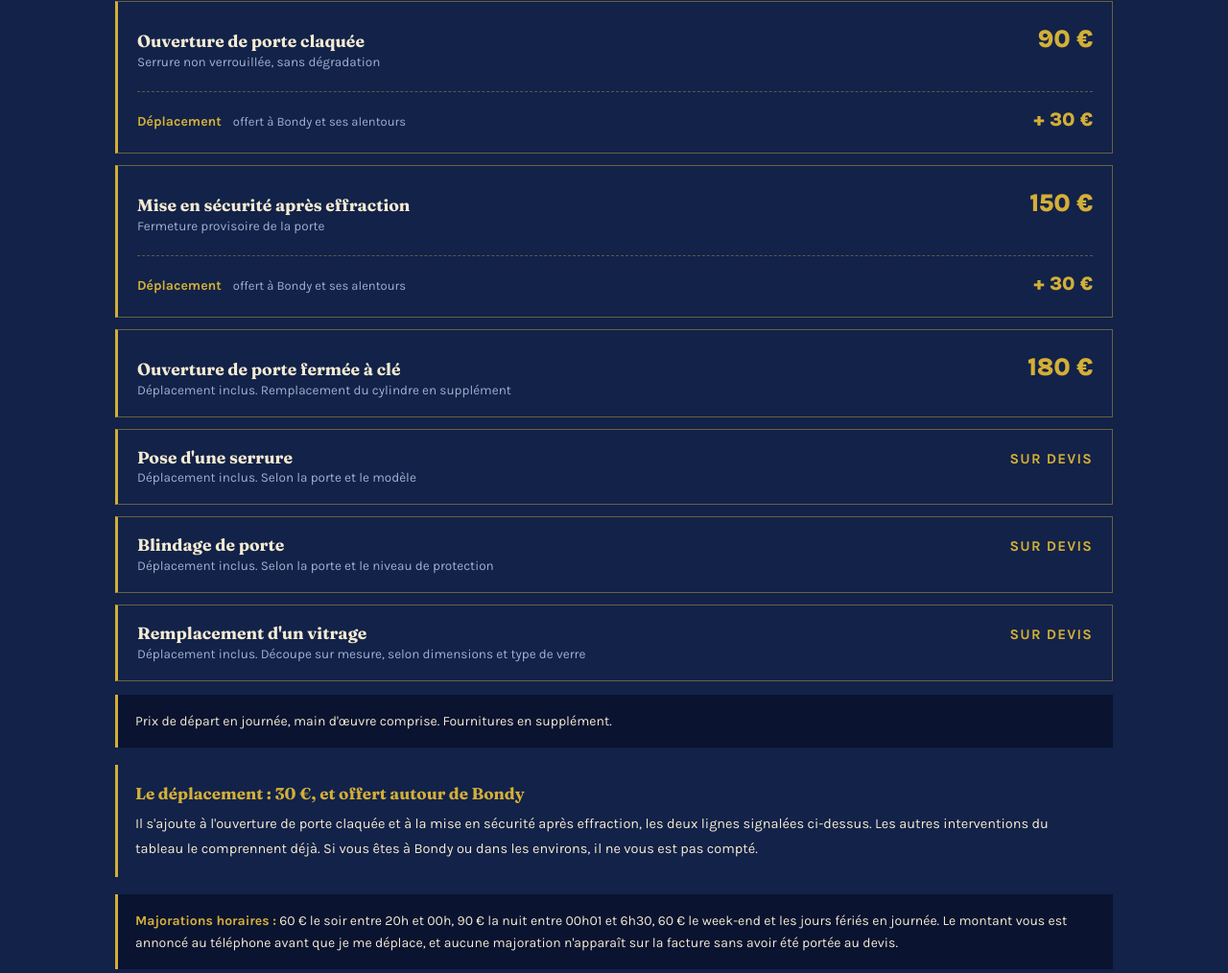
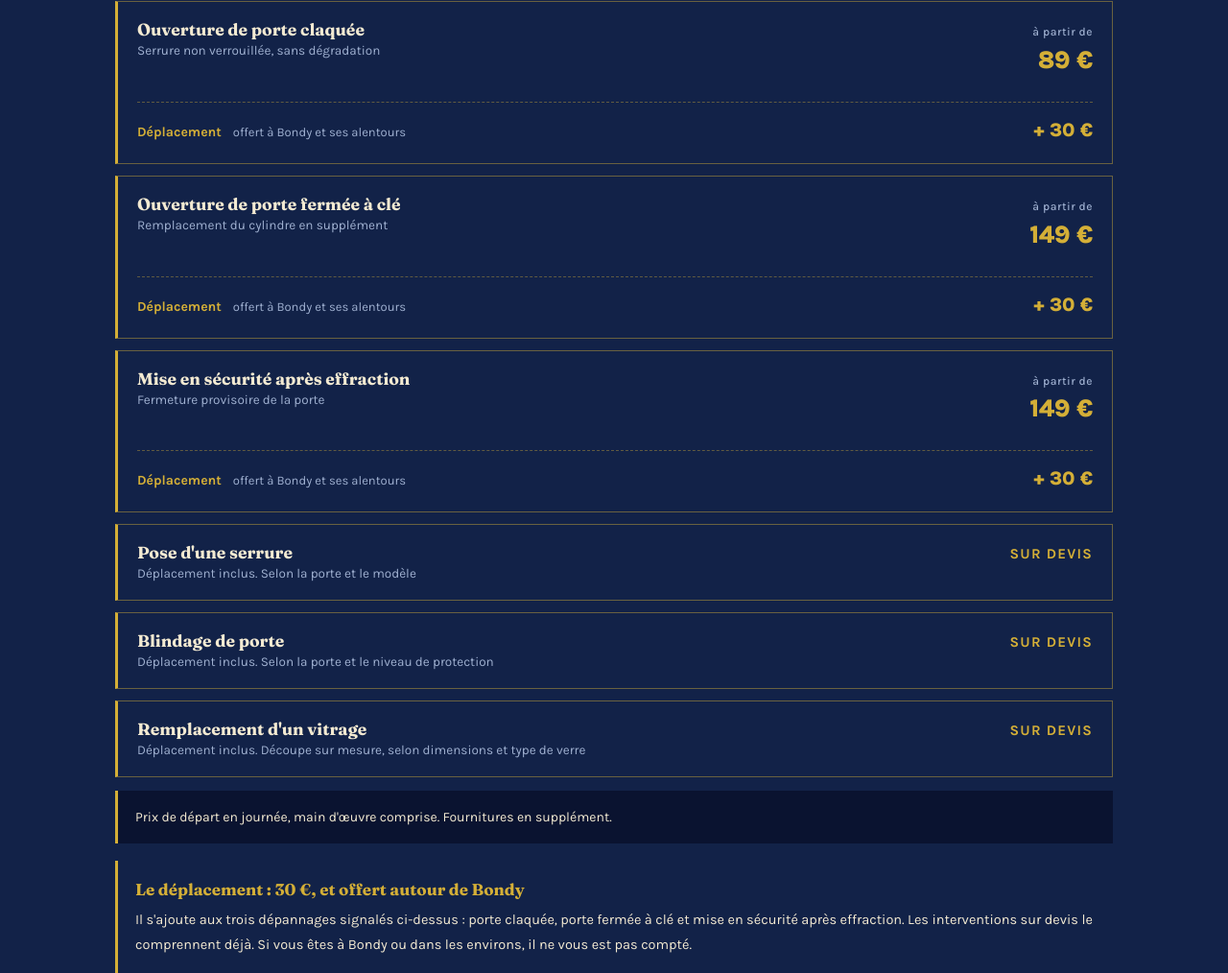
Before and after one commit to WebCoast75/acsd-serrurier, a plain HTML site: page tarifs.html in a window 1280 px wide. Shown: the part 316-1330 px from the top of the page at 96% size. Drawn offline with Linux system fonts and the light colour scheme.

Commit message:
Add files via upload

```diff
--- a/tarifs.html
+++ b/tarifs.html
@@ -4,7 +4,7 @@
 <meta charset="utf-8">
 <meta name="viewport" content="width=device-width, initial-scale=1">
 <title>Tarifs serrurier Bondy &amp; Paris — Prix ouverture de porte</title>
-<meta name="description" content="Tarifs de serrurerie à Bondy et Paris : ouverture de porte claquée 90 €, porte fermée à clé 180 €. Déplacement offert à Bondy. Estimez votre intervention.">
+<meta name="description" content="Tarifs de serrurerie à Bondy et Paris : ouverture de porte claquée à partir de 89 €, porte fermée à clé 149 €. Déplacement offert à Bondy. Estimez votre intervention.">
 <meta name="theme-color" content="#0A1330">
 <link rel="canonical" href="https://acsd-serrurier.fr/tarifs.html">
 <meta name="robots" content="index, follow, max-image-preview:large">
@@ -17,7 +17,7 @@
 <meta property="og:site_name" content="A.C.S.D Serrurerie Vitrerie Dépannage">
 <meta property="og:url" content="https://acsd-serrurier.fr/tarifs.html">
 <meta property="og:title" content="Tarifs serrurier Bondy &amp; Paris — Prix ouverture de porte">
-<meta property="og:description" content="Tarifs de serrurerie à Bondy et Paris : ouverture de porte claquée 90 €, porte fermée à clé 180 €. Déplacement offert à Bondy. Estimez votre intervention.">
+<meta property="og:description" content="Tarifs de serrurerie à Bondy et Paris : ouverture de porte claquée à partir de 89 €, porte fermée à clé 149 €. Déplacement offert à Bondy. Estimez votre intervention.">
 <meta property="og:image" content="https://acsd-serrurier.fr/og-image.png">
 <meta property="og:image:width" content="1200">
 <meta property="og:image:height" content="630">
@@ -25,7 +25,7 @@
 
 <meta name="twitter:card" content="summary_large_image">
 <meta name="twitter:title" content="Tarifs serrurier Bondy &amp; Paris — Prix ouverture de porte">
-<meta name="twitter:description" content="Tarifs de serrurerie à Bondy et Paris : ouverture de porte claquée 90 €, porte fermée à clé 180 €. Déplacement offert à Bondy. Estimez votre intervention.">
+<meta name="twitter:description" content="Tarifs de serrurerie à Bondy et Paris : ouverture de porte claquée à partir de 89 €, porte fermée à clé 149 €. Déplacement offert à Bondy. Estimez votre intervention.">
 <meta name="twitter:image" content="https://acsd-serrurier.fr/og-image.png">
 
 <link rel="icon" href="/favicon.svg" type="image/svg+xml">
@@ -260,7 +260,9 @@ tr.ajout td:first-child{padding-left:26px}
 .prix-liste h3{flex:1 1 200px;font-family:var(--titre);font-weight:700;font-size:17.5px;color:var(--creme);line-height:1.25}
 .prix-liste h3 span{display:block;font-family:var(--texte);font-weight:400;font-size:13.5px;color:var(--brume);margin-top:3px}
 .prix-liste .p{font-family:var(--texte);font-weight:800;font-size:26px;letter-spacing:-.01em;
-  color:var(--or);white-space:nowrap;margin-left:auto}
+  color:var(--or);white-space:nowrap;margin-left:auto;text-align:right}
+.prix-liste .p i{display:block;font-style:normal;font-weight:500;font-size:12px;
+  letter-spacing:.04em;color:var(--brume);margin-bottom:-2px}
 .prix-liste .p.devis{font-size:15px;font-weight:700;letter-spacing:.08em;text-transform:uppercase}
 .prix-liste .dep{flex:1 1 100%;margin-top:13px;padding-top:12px;
   border-top:1px dashed rgba(212,175,55,.4);display:flex;align-items:baseline;gap:12px}
@@ -297,9 +299,9 @@ tr.ajout td:first-child{padding-left:26px}
         <h1 class="pagetitre">Tarifs</h1>
     <p class="chapeau">De quoi situer le budget avant d'appeler. Le prix ferme figure sur le devis remis sur place, avant tout travaux.</p>
         <div class="prix-liste">
-      <article><h3>Ouverture de porte claquée<span>Serrure non verrouillée, sans dégradation</span></h3><span class="p">90 €</span><div class="dep"><b>Déplacement</b><em>offert à Bondy et ses alentours</em><span class="m">+ 30 €</span></div></article>
-      <article><h3>Mise en sécurité après effraction<span>Fermeture provisoire de la porte</span></h3><span class="p">150 €</span><div class="dep"><b>Déplacement</b><em>offert à Bondy et ses alentours</em><span class="m">+ 30 €</span></div></article>
-      <article><h3>Ouverture de porte fermée à clé<span>Déplacement inclus. Remplacement du cylindre en supplément</span></h3><span class="p">180 €</span></article>
+      <article><h3>Ouverture de porte claquée<span>Serrure non verrouillée, sans dégradation</span></h3><span class="p"><i>à partir de</i>89 €</span><div class="dep"><b>Déplacement</b><em>offert à Bondy et ses alentours</em><span class="m">+ 30 €</span></div></article>
+      <article><h3>Ouverture de porte fermée à clé<span>Remplacement du cylindre en supplément</span></h3><span class="p"><i>à partir de</i>149 €</span><div class="dep"><b>Déplacement</b><em>offert à Bondy et ses alentours</em><span class="m">+ 30 €</span></div></article>
+      <article><h3>Mise en sécurité après effraction<span>Fermeture provisoire de la porte</span></h3><span class="p"><i>à partir de</i>149 €</span><div class="dep"><b>Déplacement</b><em>offert à Bondy et ses alentours</em><span class="m">+ 30 €</span></div></article>
       <article><h3>Pose d'une serrure<span>Déplacement inclus. Selon la porte et le modèle</span></h3><span class="p devis">sur devis</span></article>
       <article><h3>Blindage de porte<span>Déplacement inclus. Selon la porte et le niveau de protection</span></h3><span class="p devis">sur devis</span></article>
       <article><h3>Remplacement d'un vitrage<span>Déplacement inclus. Découpe sur mesure, selon dimensions et type de verre</span></h3><span class="p devis">sur devis</span></article>
@@ -307,7 +309,7 @@ tr.ajout td:first-child{padding-left:26px}
     <p class="note" style="margin-top:14px">Prix de départ en journée, main d'œuvre comprise. Fournitures en supplément.</p>
       <div class="encadre">
         <b>Le déplacement : 30 €, et offert autour de Bondy</b>
-        <span>Il s'ajoute à l'ouverture de porte claquée et à la mise en sécurité après effraction, les deux lignes signalées ci-dessus. Les autres interventions du tableau le comprennent déjà. Si vous êtes à Bondy ou dans les environs, il ne vous est pas compté.</span>
+        <span>Il s'ajoute aux trois dépannages signalés ci-dessus : porte claquée, porte fermée à clé et mise en sécurité après effraction. Les interventions sur devis le comprennent déjà. Si vous êtes à Bondy ou dans les environs, il ne vous est pas compté.</span>
       </div>
 
     <p class="note"><b style="color:var(--or)">Majorations horaires :</b> 60 € le soir entre 20h et 00h, 90 € la nuit entre 00h01 et 6h30, 60 € le week-end et les jours fériés en journée. Le montant vous est annoncé au téléphone avant que je me déplace, et aucune majoration n'apparaît sur la facture sans avoir été portée au devis.</p>
@@ -387,9 +389,9 @@ tr.ajout td:first-child{padding-left:26px}
 <script>
 (function(){
   var PRIX = {
-    claquee:   {t:"Ouverture de porte claquée", p:90, dep:30},
-    fermee:    {t:"Ouverture de porte fermée à clé", p:180},
-    effraction:{t:"Mise en sécurité après effraction", p:150, dep:30},
+    claquee:   {t:"Ouverture de porte claquée", p:89, dep:30},
+    fermee:    {t:"Ouverture de porte fermée à clé", p:149, dep:30},
+    effraction:{t:"Mise en sécurité après effraction", p:149, dep:30},
     vitrage:   {t:"Remplacement de vitrage", p:null},
     pose:      {t:"Pose de serrure ou blindage", p:null}
   };
```
